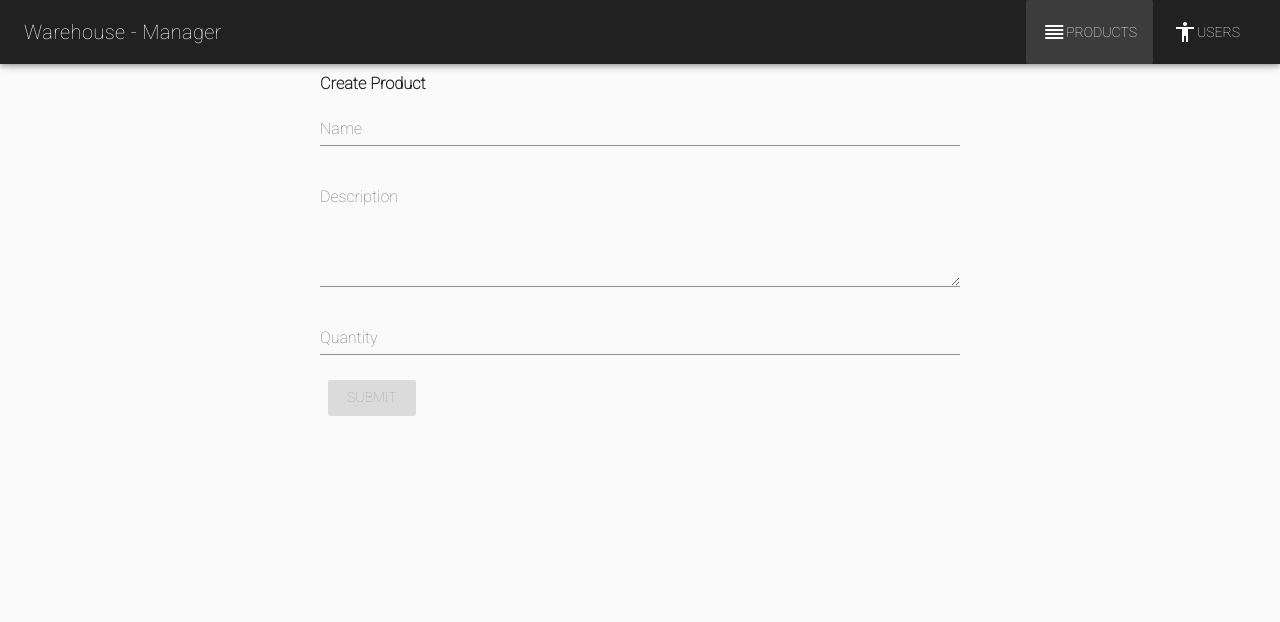
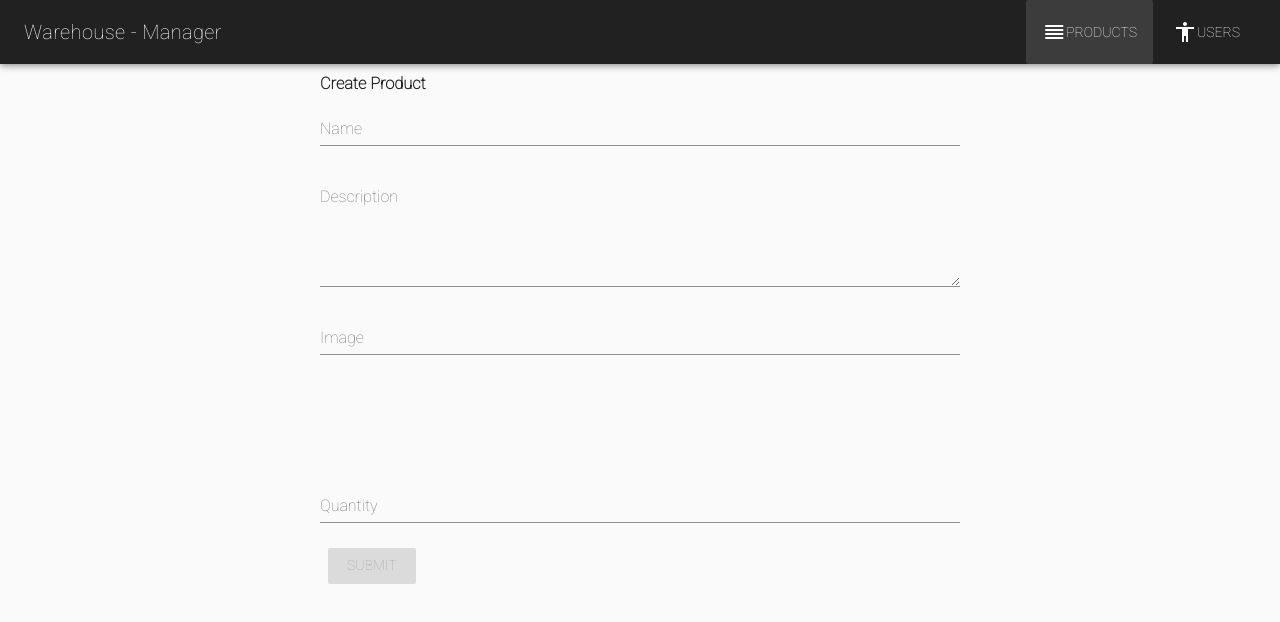
Before and after one commit to darkSalvation/warehouse-manager, a Vue app in the folder client/: page /products/new in a window 1280 px wide. Shown: the top 622 px of the page. Built offline with nearby package versions, Linux system fonts and the light colour scheme.

Commit message:
Prewiev for imageURL

```diff
--- a/client/src/components/Products/CreateProduct.vue
+++ b/client/src/components/Products/CreateProduct.vue
@@ -14,6 +14,11 @@
                 label="Description"
                 required
                 ></v-textarea>
+                <v-text-field
+                v-model="imageURL"
+                label="Image"
+                ></v-text-field>
+                <v-img :src="imageURL" height="100" contain></v-img>
                 <v-text-field
                 v-model="quantity"
                 label="Quantity"
@@ -38,7 +43,8 @@ export default {
       id: "",
       name: "",
       description: "",
-      quantity: ""
+      quantity: "",
+      imageURL: ""
     };
   },
 
@@ -55,7 +61,8 @@ export default {
         id: this.id,
         name: this.name,
         quantity: this.quantity,
-        description: this.description
+        description: this.description,
+        imageURL: this.imageURL
       };
       this.$store.commit("addProduct", payload);
       this.$router.push("/products");
--- a/client/src/components/Products/EditProduct.vue
+++ b/client/src/components/Products/EditProduct.vue
@@ -14,6 +14,11 @@
                 label="Description"
                 required
                 ></v-textarea>
+                <v-text-field
+                v-model="imageURL"
+                label="Image"
+                ></v-text-field>
+                <v-img :src="imageURL" height="100" contain></v-img>
                 <v-text-field
                 v-model="quantity"
                 label="Quantity"
@@ -56,7 +61,8 @@ export default {
         id: this.id,
         name: this.name,
         quantity: this.quantity,
-        description: this.description
+        description: this.description,
+        imageURL: this.imageURL
       });
     }
   },
@@ -70,6 +76,7 @@ export default {
     this.description = item.description;
     this.quantity = item.quantity;
     this.id = item.id;
+    this.imageURL = item.imageURL;
   }
 };
 </script>
--- a/client/src/store.js
+++ b/client/src/store.js
@@ -42,7 +42,8 @@ export default new Vuex.Store({
         id: Math.floor((Math.random() * 10) + 10), //payload.id,
         name: payload.name,
         description: payload.description,
-        quantity: payload.quantity
+        quantity: payload.quantity,
+        imageURL: payload.imageURL
       }
 
       state.products.push(product);
--- a/client/src/views/Products.vue
+++ b/client/src/views/Products.vue
@@ -1,11 +1,11 @@
 <template>
     <v-layout wrap>
         <v-flex class="xs12 sm6 offset-sm3">
-            <v-btn right to="products/new/" flat color="info">Add Product</v-btn>
+            <v-btn center to="products/new/" flat class="info">Add Product</v-btn>
         </v-flex>
         <v-flex class="xs12 sm6 offset-sm3" v-for="item in items" :key="item.id">
-            <v-card class="mt-1">
-                <v-img :src="item.imageURL" height="200" contain></v-img>
+            <v-card class="mt-1" :to="'/products/edit/' + item.id">
+                <v-img :src="item.imageURL" height="100" contain></v-img>
                 <v-card-title primary-title>
                     <div>
                         <h3 class="headline mb-0">{{item.name}}</h3>
```
